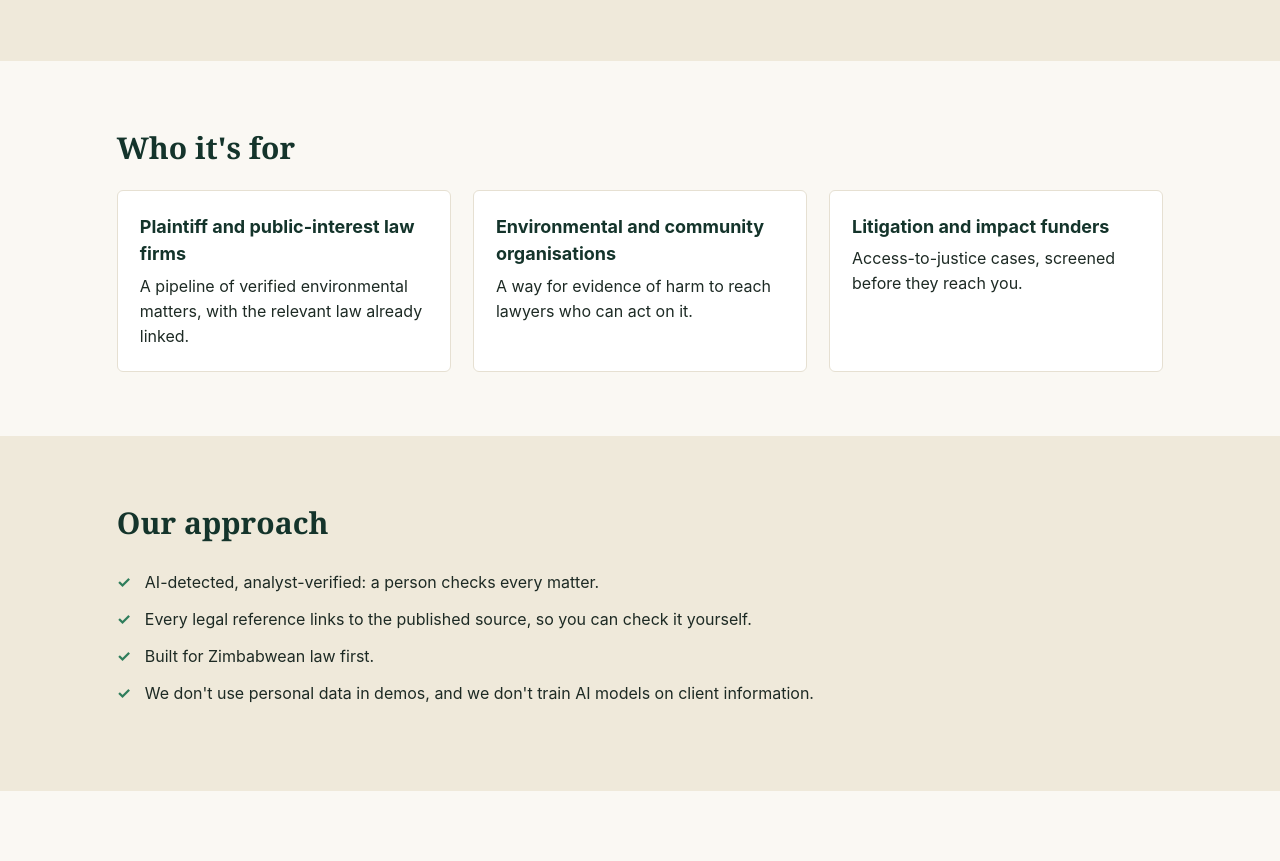
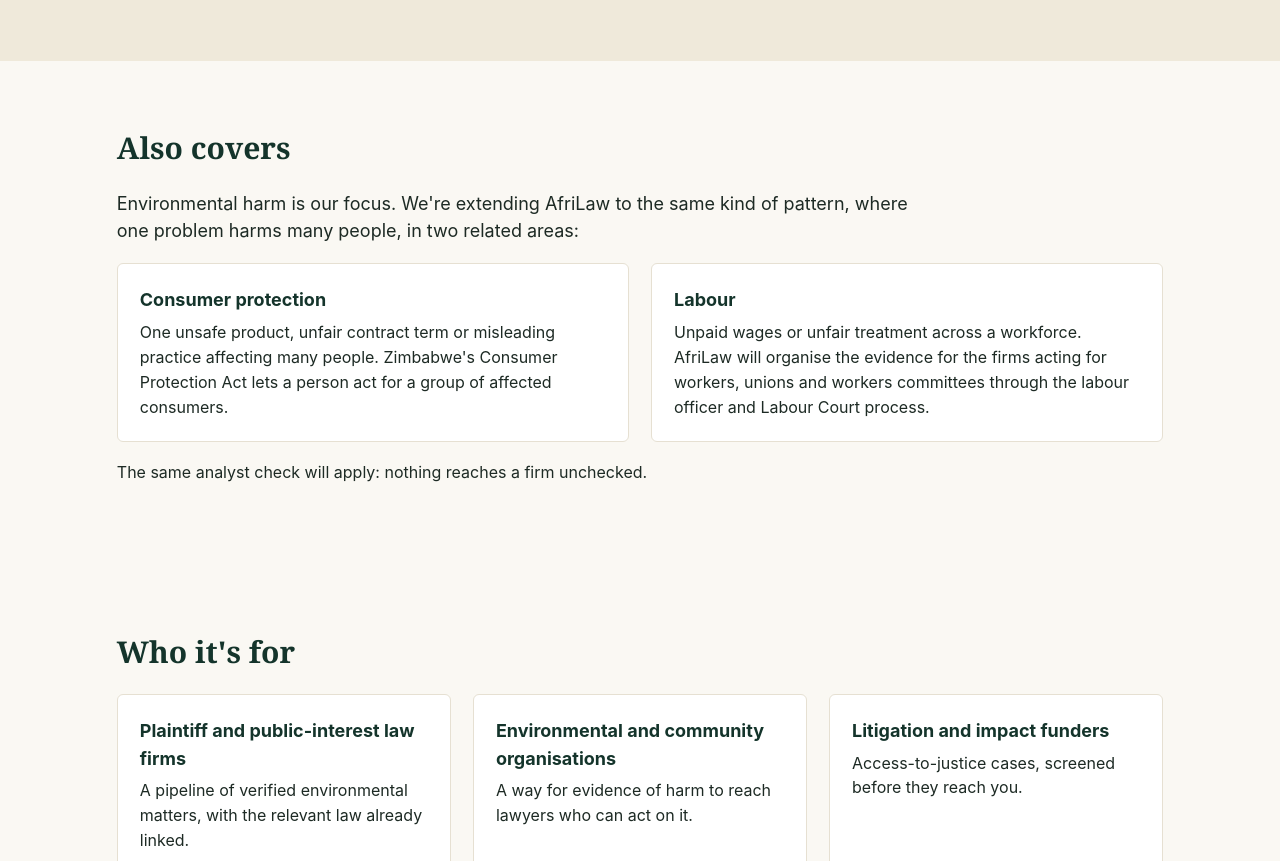
Before and after one commit to Afrilaw/afrilaw-website, a plain HTML site: page index.html in a window 1280 px wide. Shown: the part 1413-2274 px from the top of the page. Drawn offline with Linux system fonts and the light colour scheme.

Commit message:
Add 'Also covers' section: consumer protection and labour

```diff
--- a/index.html
+++ b/index.html
@@ -39,6 +39,10 @@ footer{background:#14342b;color:#cfd8d3;padding:28px 6vw;font-size:13px}
 <div class="card"><div class="num">2</div><b>Verify</b>An AfriLaw analyst reviews each signal before it goes any further. Nothing reaches a firm unchecked.</div>
 <div class="card"><div class="num">3</div><b>Research</b>Each matter is linked to the Zimbabwean law that may apply, such as the Environmental Management Act and the Class Actions Act, and every reference links to its published source on ZimLII, so you can check it yourself.</div>
 <div class="card"><div class="num">4</div><b>Connect</b>Verified matters go to plaintiff and public-interest law firms, who decide whether to act.</div></div></section></div>
+<section id="also"><h2>Also covers</h2><p class="sans" style="font-size:18px;max-width:820px">Environmental harm is our focus. We're extending AfriLaw to the same kind of pattern, where one problem harms many people, in two related areas:</p><div class="grid sans">
+<div class="card"><b>Consumer protection</b>One unsafe product, unfair contract term or misleading practice affecting many people. Zimbabwe's Consumer Protection Act lets a person act for a group of affected consumers.</div>
+<div class="card"><b>Labour</b>Unpaid wages or unfair treatment across a workforce. AfriLaw will organise the evidence for the firms acting for workers, unions and workers committees through the labour officer and Labour Court process.</div></div>
+<p class="sans" style="margin-top:18px">The same analyst check will apply: nothing reaches a firm unchecked.</p></section>
 <section id="who"><h2>Who it's for</h2><div class="grid sans">
 <div class="card"><b>Plaintiff and public-interest law firms</b>A pipeline of verified environmental matters, with the relevant law already linked.</div>
 <div class="card"><b>Environmental and community organisations</b>A way for evidence of harm to reach lawyers who can act on it.</div>
```
